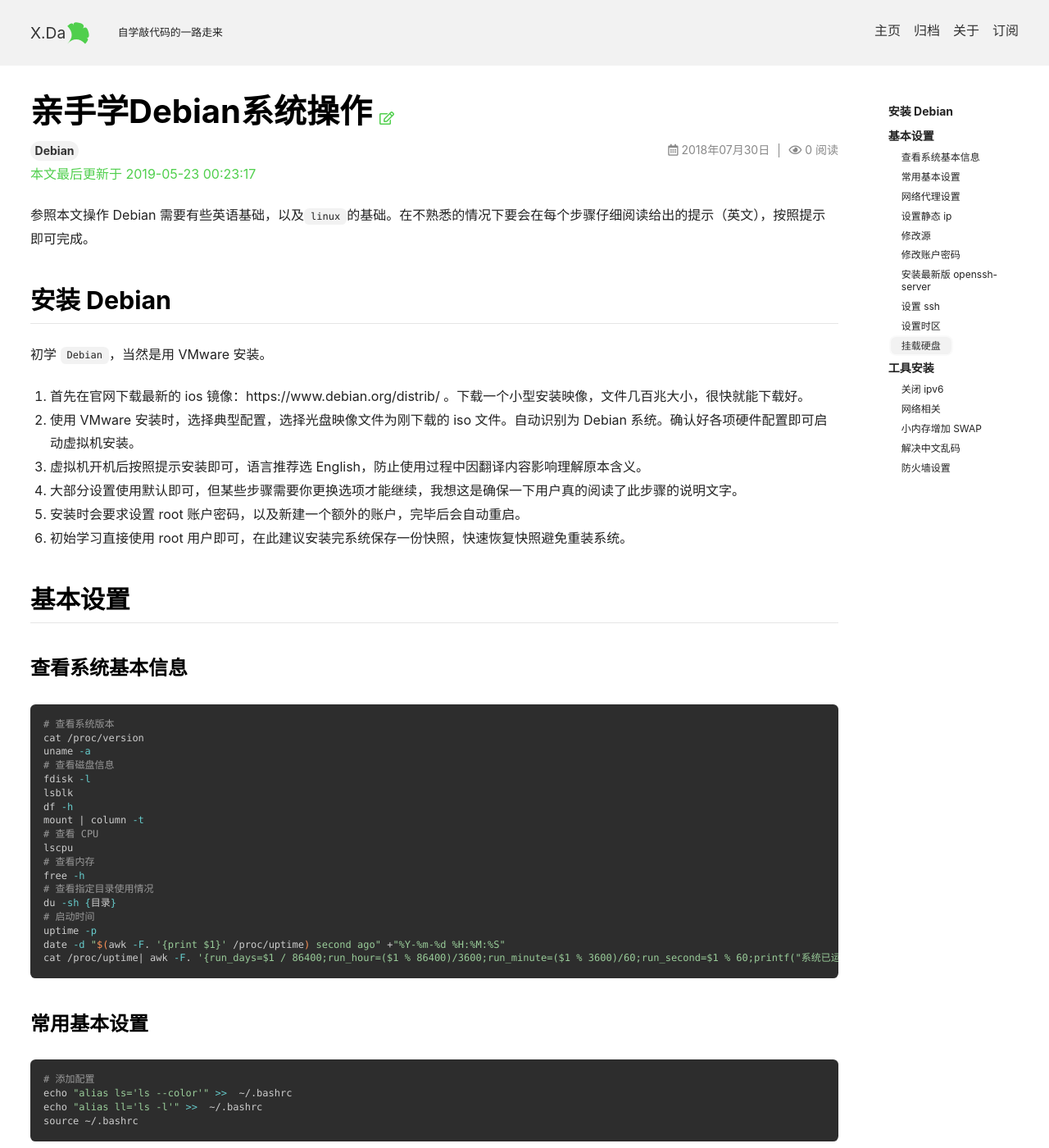
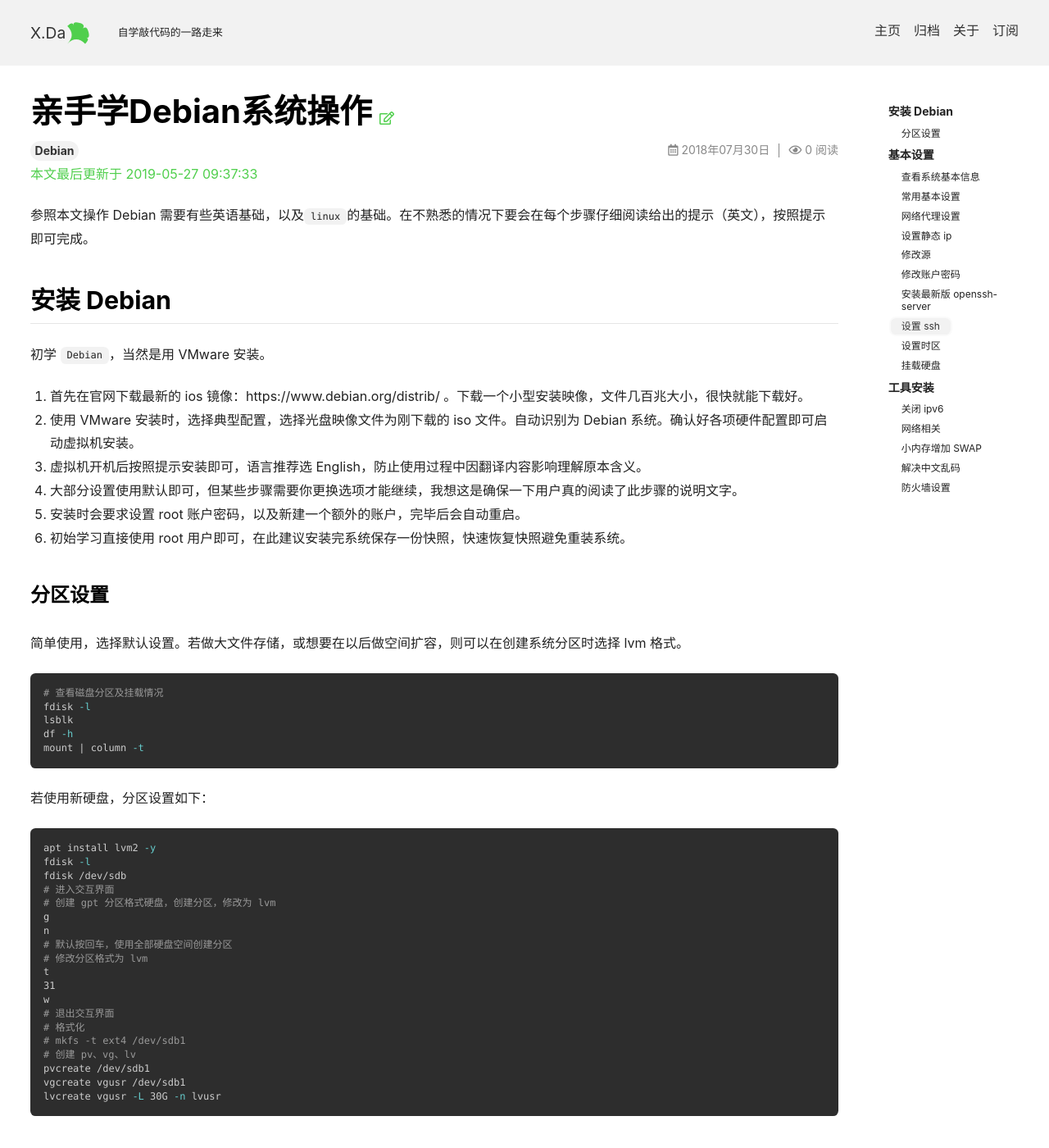
Before and after one commit to thianda91/thianda91.github.io, a Jekyll site: the page built from _posts/2018-07-30-learn-debian-hand-by-hand.md, in a window 1280 px wide and 1400 px high. Shown: the whole window at 82% size. Built offline with Jekyll 4.4.1, drawn with Linux system fonts in a browser that asks for light colours; nearby versions of some CDN libraries; comment, search, counter and statistics services are not loaded; some of the changed text lies outside the part shown.

Commit message:
update learn-debian-hand-by-hand.md

````diff
--- a/_posts/2018-07-30-learn-debian-hand-by-hand.md
+++ b/_posts/2018-07-30-learn-debian-hand-by-hand.md
@@ -5,7 +5,7 @@ key:          2018-07-30
 tags:         Debian
 categories:   notes
 created_date: 2018-07-30 11:00:00
-date:         2019-05-22 16:23:17
+date:         2019-05-27 01:37:33
 ---
 
 参照本文操作 Debian 需要有些英语基础，以及`linux`的基础。在不熟悉的情况下要会在每个步骤仔细阅读给出的提示（英文），按照提示即可完成。
@@ -23,6 +23,42 @@ date:         2019-05-22 16:23:17
 5. 安装时会要求设置 root 账户密码，以及新建一个额外的账户，完毕后会自动重启。
 6. 初始学习直接使用 root 用户即可，在此建议安装完系统保存一份快照，快速恢复快照避免重装系统。
 
+### 分区设置
+
+简单使用，选择默认设置。若做大文件存储，或想要在以后做空间扩容，则可以在创建系统分区时选择 lvm 格式。
+
+```sh
+# 查看磁盘分区及挂载情况
+fdisk -l
+lsblk
+df -h
+mount | column -t
+```
+
+若使用新硬盘，分区设置如下：
+
+```sh
+apt install lvm2 -y
+fdisk -l
+fdisk /dev/sdb
+# 进入交互界面
+# 创建 gpt 分区格式硬盘，创建分区，修改为 lvm
+g
+n
+# 默认按回车，使用全部硬盘空间创建分区
+# 修改分区格式为 lvm
+t
+31
+w
+# 退出交互界面
+# 格式化
+# mkfs -t ext4 /dev/sdb1
+# 创建 pv、vg、lv
+pvcreate /dev/sdb1
+vgcreate vgusr /dev/sdb1
+lvcreate vgusr -L 30G -n lvusr
+```
+
 ## 基本设置
 
 ### 查看系统基本信息
@@ -31,11 +67,6 @@ date:         2019-05-22 16:23:17
 # 查看系统版本
 cat /proc/version
 uname -a
-# 查看磁盘信息
-fdisk -l
-lsblk
-df -h
-mount | column -t
 # 查看 CPU
 lscpu
 # 查看内存
````
